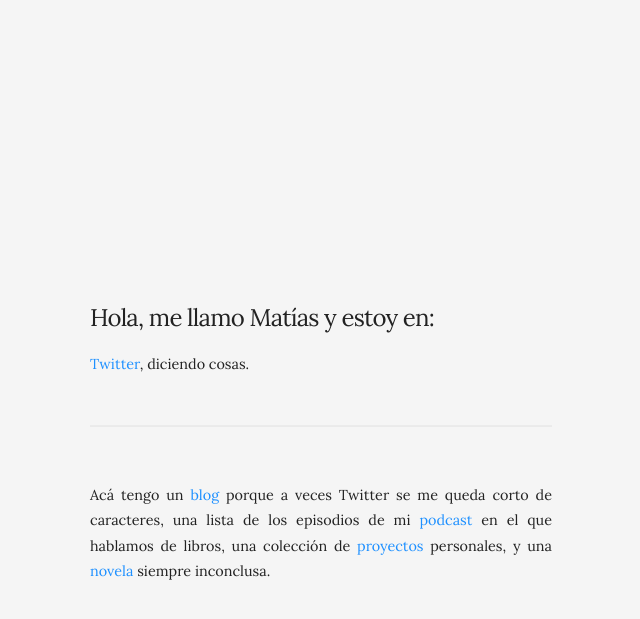
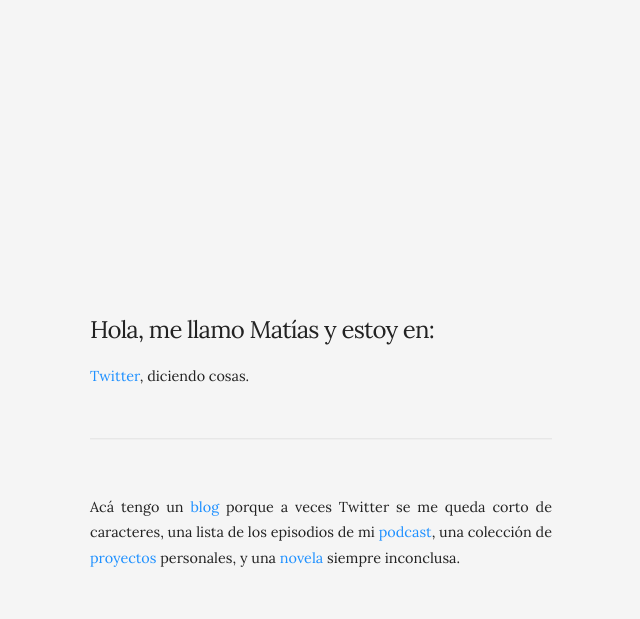
Before and after one commit to catorceveces/catorceveces.github.io, a Jekyll site: the page built from index.md, in a window 1280 px wide. Shown: the top 619 px of the page, without its empty margins (80-720 px from the left). Built offline with Jekyll 4.4.1, drawn with Linux system fonts in a browser that asks for light colours; nearby versions of some CDN libraries; library files that are not in the unit come from our copies.

Commit message:
Update default.html

```diff
--- a/_layouts/default.html
+++ b/_layouts/default.html
@@ -24,7 +24,7 @@
 
           <p align="justify">
             Acá tengo un <a href="/blog">blog</a> porque a veces Twitter se me queda corto de caracteres, una lista
-            de los episodios de mi <a href="/podcast">podcast</a> en el que hablamos de libros, una colección de
+            de los episodios de mi <a href="/podcast">podcast</a>, una colección de
             <a href="/proyectos">proyectos</a> personales, y una <a href="/novela">novela</a> siempre inconclusa.
           </p>
 
```
